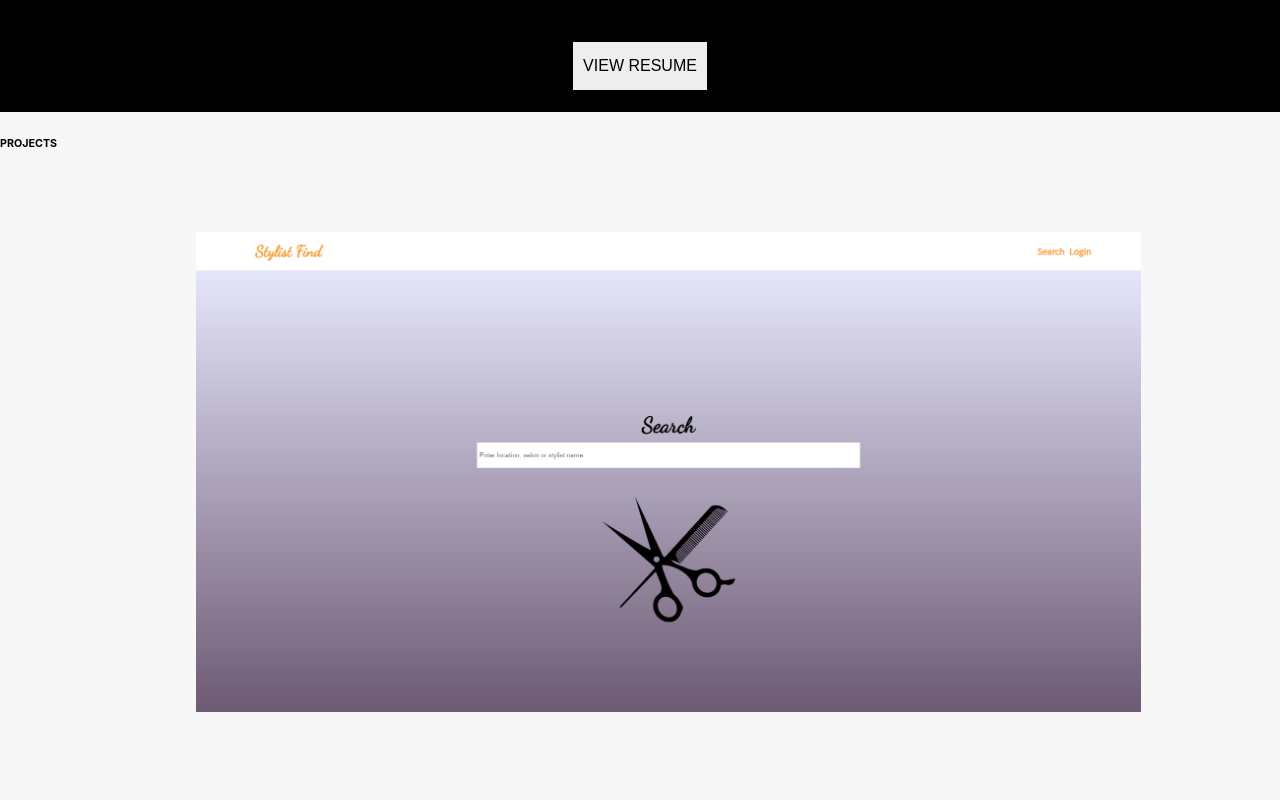
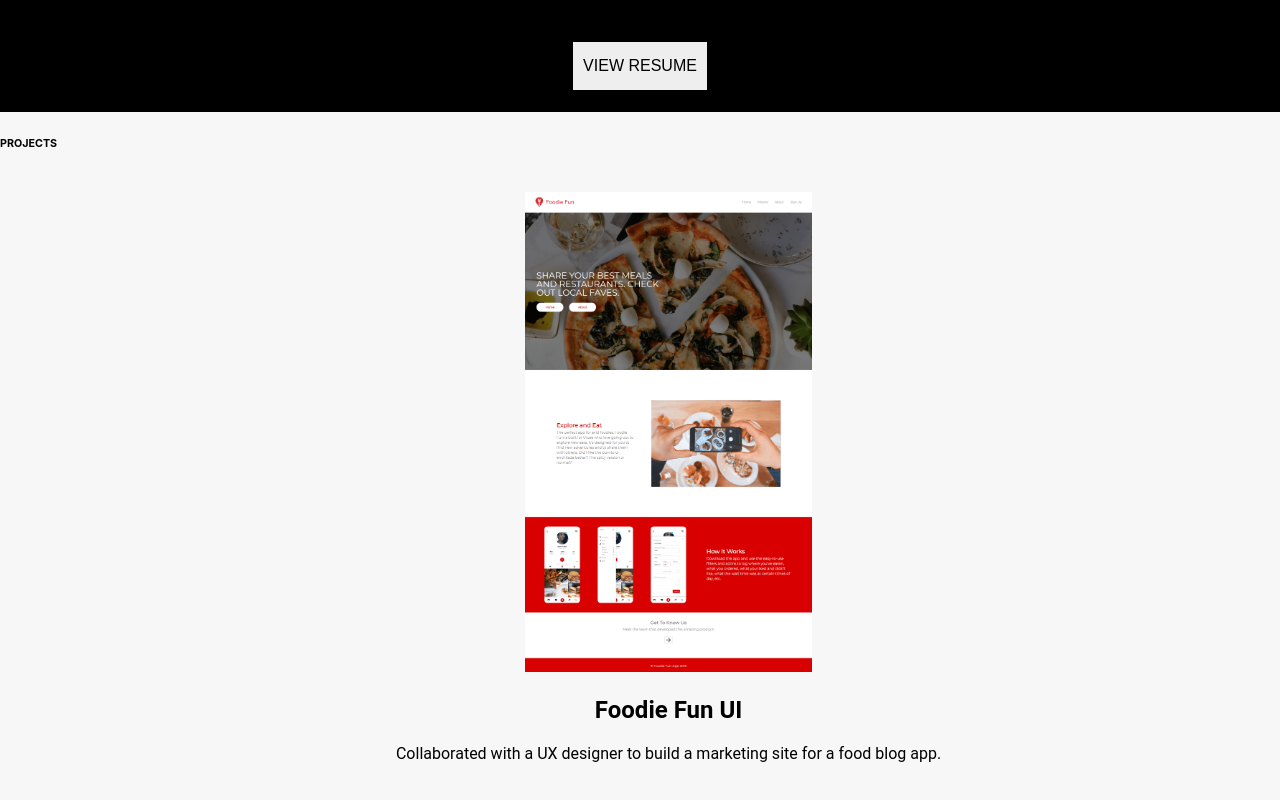
Before and after one commit to sandramkimball/sandramkimball, a React (Create React App) app in the folder portfolio/: page / in a window 1280 px wide. Shown: the part 2230-3030 px from the top of the page. Built offline with nearby package versions, Linux system fonts and the light colour scheme.

Commit message:
added links and desc to project slides

```diff
--- a/portfolio/src/components/Banner_3.js
+++ b/portfolio/src/components/Banner_3.js
@@ -9,10 +9,34 @@ import sautidb3 from '../images/sautidb3.png';
 import stylist from '../images/stylist-find.png';
 
 const slides = [
-        ({style}) => <animated.img src={stylist} style={{...style, height: '60vh', cursor: 'pointer'}}></animated.img>,
-        ({style}) => <animated.img src={homepage} style={{...style, height: '80vh', cursor: 'pointer'}}></animated.img>,
-        ({style}) => <animated.img src={icnst} style={{...style, height: '60vh', cursor: 'pointer'}}></animated.img>,
-        ({style}) => <animated.img src={sautidb3} style={{...style, height: '60vh', cursor: 'pointer'}}></animated.img>,
+        ({style}) => <animated.div style={{...style, cursor: 'pointer'}}>
+                    <img src={homepage}/>
+                    <a href='https://foodie-fun-app.netlify.com/?_ga=2.228749211.602302675.1567105491-253791327.1567105491' target="_blank">
+                        <h2>Foodie Fun UI</h2>
+                        <p>Collaborated with a UX designer to build a marketing site for a food blog app.</p>
+                    </a>
+                    </animated.div>,
+        ({style}) => <animated.div style={{...style, cursor: 'pointer'}}>
+                    <img src={icnst}/>
+                    <a href='https://icnst-development.netlify.com/' target="_blank">
+                        <h2>Child Nutrition Tracker</h2>
+                        <p>Worked in collabe with a senior React developer to build out components, forms, routes for an application designed to help doctors in foreign nations log and chart health information for patients.</p>
+                    </a>
+                    </animated.div>,
+        ({style}) => <animated.div style={{...style,cursor: 'pointer'}}>
+                    <img src={sautidb3}/>
+                    <a href='https://sauti.now.sh/' target="_blank">
+                        <h2>Sauti Traders</h2>
+                        <p>Worked on a team of five with a non-profit organization to deliver a cross-filtration search platform for traders data collected by the organization.</p>
+                    </a>
+                    </animated.div>,
+        ({style}) => <animated.div style={{...style, cursor: 'pointer'}}>
+                    <img src={stylist}/>
+                    <a href='https://stylistfind.now.sh/' target="_blank">
+                        <h2>Stylist Find</h2>
+                        <p>Built a SQL database, populated it with dummy data, and used it in a front end application designed as a professional platform for hairstylists to self promote.</p>
+                    </a>
+                    </animated.div>,
 ]
 
 const Projects = () => {
@@ -34,48 +58,6 @@ const Projects = () => {
                     return <Slide key={key} style={props}/>
                 })}
             </div>
-
-            {/* <div class='projects-container'>
-                <Project>
-                    <a href='https://foodie-fun-app.netlify.com/?_ga=2.228749211.602302675.1567105491-253791327.1567105491' target="_blank">
-                        <img src={homepage}/>
-                        <div>
-                            <h2>Foodie Fun UI</h2>
-                            <p>Collaborated with a UX designer to build a marketing site for a food blog app.</p>
-                        </div>
-                    </a>
-                </Project>
-
-                <Project>
-                    <a href='https://icnst-development.netlify.com/' target="_blank">
-                        <img src={icnst}/>
-                        <div>
-                            <h2>Child Nutrition Tracker</h2>
-                            <p>Worked in collab with a senior React developer to build half the components, forms and routes to an application designed to help volunteer doctors in foreign nations to log and chart health information for patients.</p>
-                        </div>
-                    </a>
-                </Project>
-
-                <Project>
-                    <a href='https://sauti.now.sh/' target="_blank">
-                        <img src={sautidb3}/>
-                        <div>
-                            <h2>Sauti Traders</h2>
-                            <p>Worked on a team of five with a non-profit organization to deliver a cross-filtration search platform for traders data collected by the organization.</p>
-                        </div>
-                    </a>
-                </Project>
-
-                <Project>
-                    <a href='https://stylistfind.now.sh/' target="_blank">
-                        <img src={stylist}/>
-                        <div>
-                            <h2>Stylist Find</h2>
-                            <p>Built a SQL database, populated it with dummy data, and used it in a front end application designed as a professional platform for hairstylists to self promote.</p>
-                        </div>
-                    </a>
-                </Project>
-            </div> */}
         </ProjectsContainer>
     )
 }
@@ -84,8 +66,8 @@ export default Projects;
 
 const ProjectsContainer = styled.section`
     width: 100vw;
-    height: 90vh;
-    margin: 0 auto;
+    height: 100vh;
+    margin: auto;
     display: flex;
     justify-content: center;
     background: #f7f7f7;
@@ -93,9 +75,20 @@ const ProjectsContainer = styled.section`
     will-change: transform, opacity;
     .projects-container{
         margin: auto;
-        display: flex;
         justify-content: center;
-        width: 90%;
+        height: 80vh;
+    }
+    img{
+        height: 60vh;
+    }
+    a{
+        font-family: 'Roboto', sans-serif;
+        transform: none;
+        text-decoration: none;
+        align-items: center;
+        justify-content: center;
+        color: black;
+        :hover{color: gray}
     }
 `;
 
@@ -110,12 +103,7 @@ const Project = styled.div`
         text-decoration: none;
         align-items: center;
         justify-content: center;
-        img{
-            width: 100%;
-            height: 50%;
-            object-fit: cover;
-            object-position: top;
-        }
+
         div{
             color: #000;
             width: 90%;
```
